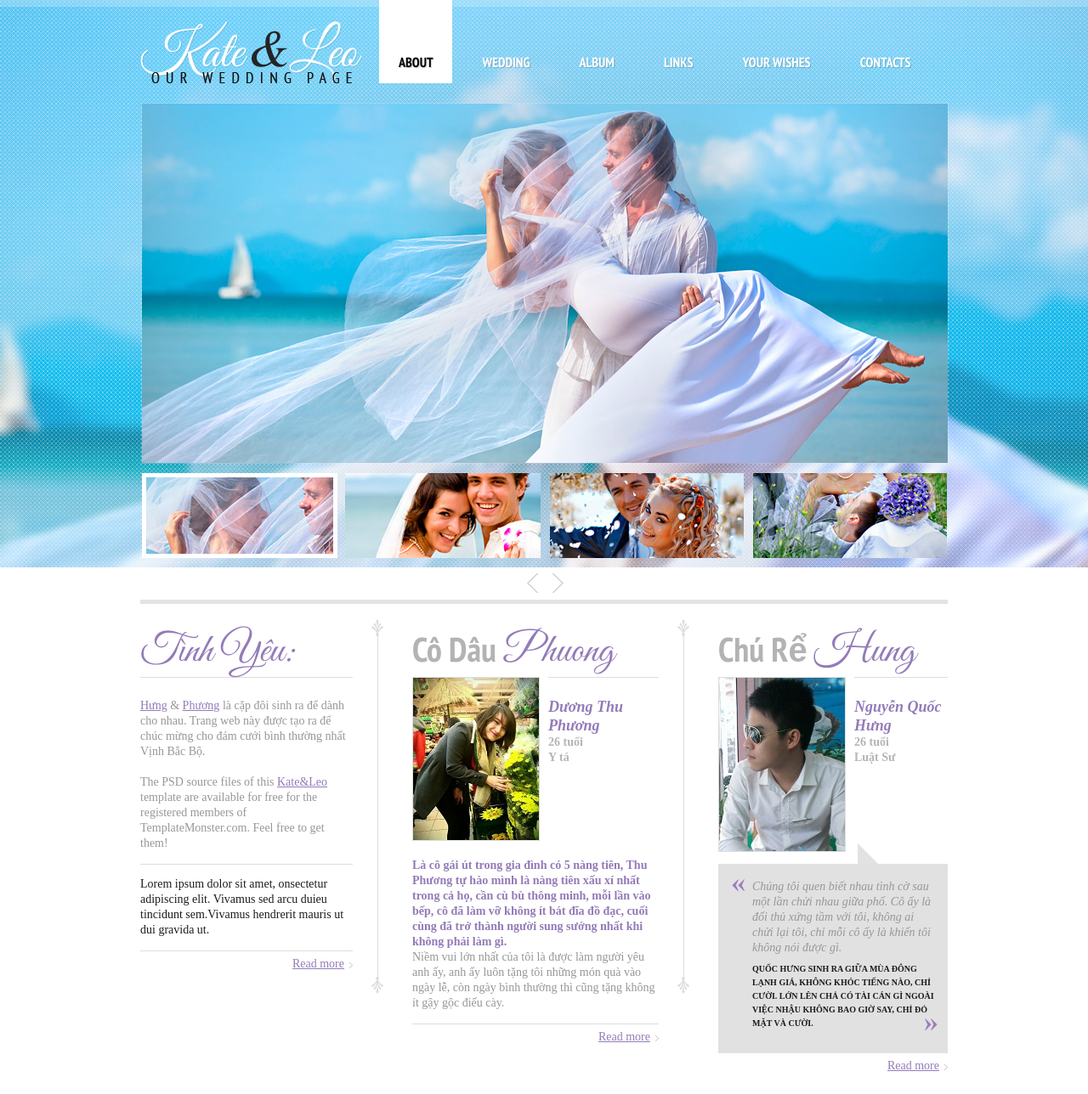
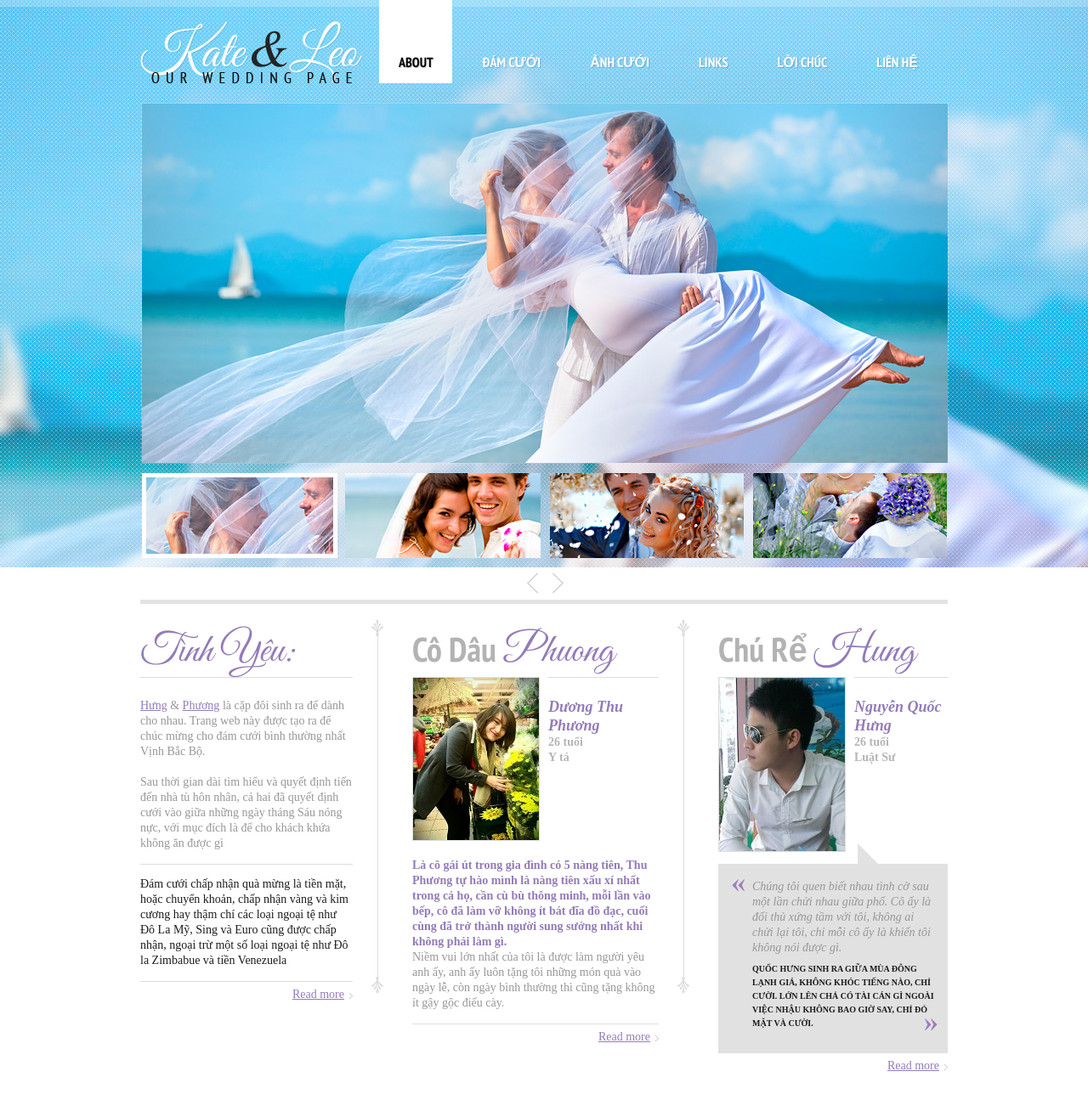
Before and after one commit to giangcoi198x/hungphuongwedding.github.io, a plain HTML site: page index.html in a window 1280 px wide. Shown: the top 1288 px of the page at 85% size. Drawn offline with Linux system fonts and the light colour scheme.

Commit message:
sửa link

```diff
--- a/index.html
+++ b/index.html
@@ -50,11 +50,11 @@
       <nav>
         <ul class="menu">
               <li class="current"><a href="index.html">about</a></li>
-              <li><a href="wedding.html">wedding</a></li>
-              <li><a href="album.html">album</a></li>
+              <li><a href="wedding.html">Đám cưới</a></li>
+              <li><a href="album.html">ẢNH CƯỚI</a></li>
               <li><a href="links.html">links</a></li>
-              <li><a href="wishes.html">your wishes</a></li>
-              <li><a href="contacts.html">contacts</a></li>
+              <li><a href="wishes.html">LỜI CHÚC</a></li>
+              <li><a href="contacts.html">LIÊN HỆ</a></li>
           </ul>
       </nav>
     </header>
@@ -83,10 +83,10 @@
                     <h2 class="h2-border"> <span>Tình Yêu:</span></h2>
                     <p class="p1 top-2"><a href="https://www.facebook.com/hungnq.law" class="link" target="_blank" >Hưng</a> &amp; <a href="https://www.facebook.com/profile.php?id=100012089020396" class="link" target="_blank"> Phương</a> là cặp đôi sinh ra để dành cho nhau.
 					Trang web này được tạo ra để chúc mừng cho đám cưới bình thường nhất Vịnh Bắc Bộ.</p>
-                    <p class="p-border">The PSD source files of this <a class="link" href="http://blog.templatemonster.com/2012/07/30/free-website-template-jquery-slider-wedding-page/" target="_blank" rel="nofollow">Kate&amp;Leo</a> template are available for free for the registered members of TemplateMonster.com. Feel free to
-                    get them!</p>
-                    <p class="p-border clr-1 top-3">Lorem ipsum dolor sit amet, onsectetur adipiscing elit. Vivamus sed arcu duieu tincidunt sem.Vivamus hendrerit mauris
-                    ut dui gravida ut. </p>
+                    <p class="p-border">Sau thời gian dài tìm hiểu và quyết định tiến đến nhà tù hôn nhân,
+					cả hai đã quyết định cưới vào giữa những ngày tháng Sáu nóng nực, với mục đích là để cho khách khứa không ăn được gì</p>
+                    <p class="p-border clr-1 top-3">Đám cưới chấp nhận quà mừng là tiền mặt, hoặc chuyển khoản, chấp nhận vàng và kim cương
+					hay thậm chí các loại ngoại tệ như Đô La Mỹ, Sing và Euro cũng được chấp nhận, ngoại trừ một số loại ngoại tệ như Đô la Zimbabue và tiền Venezuela </p>
                     <a href="#" class="link-1">Read more</a>
 				</div>
     		</div>
```
